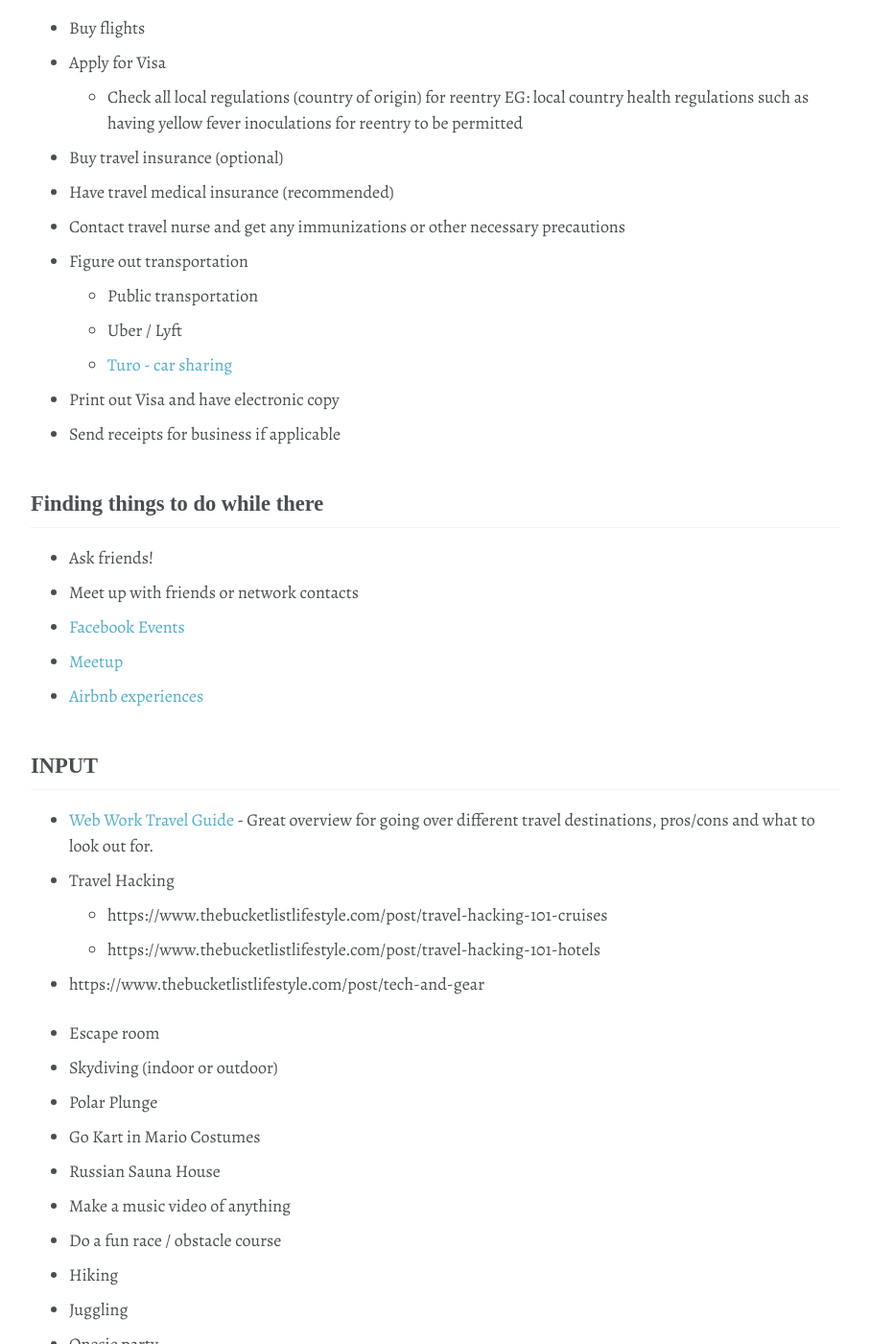
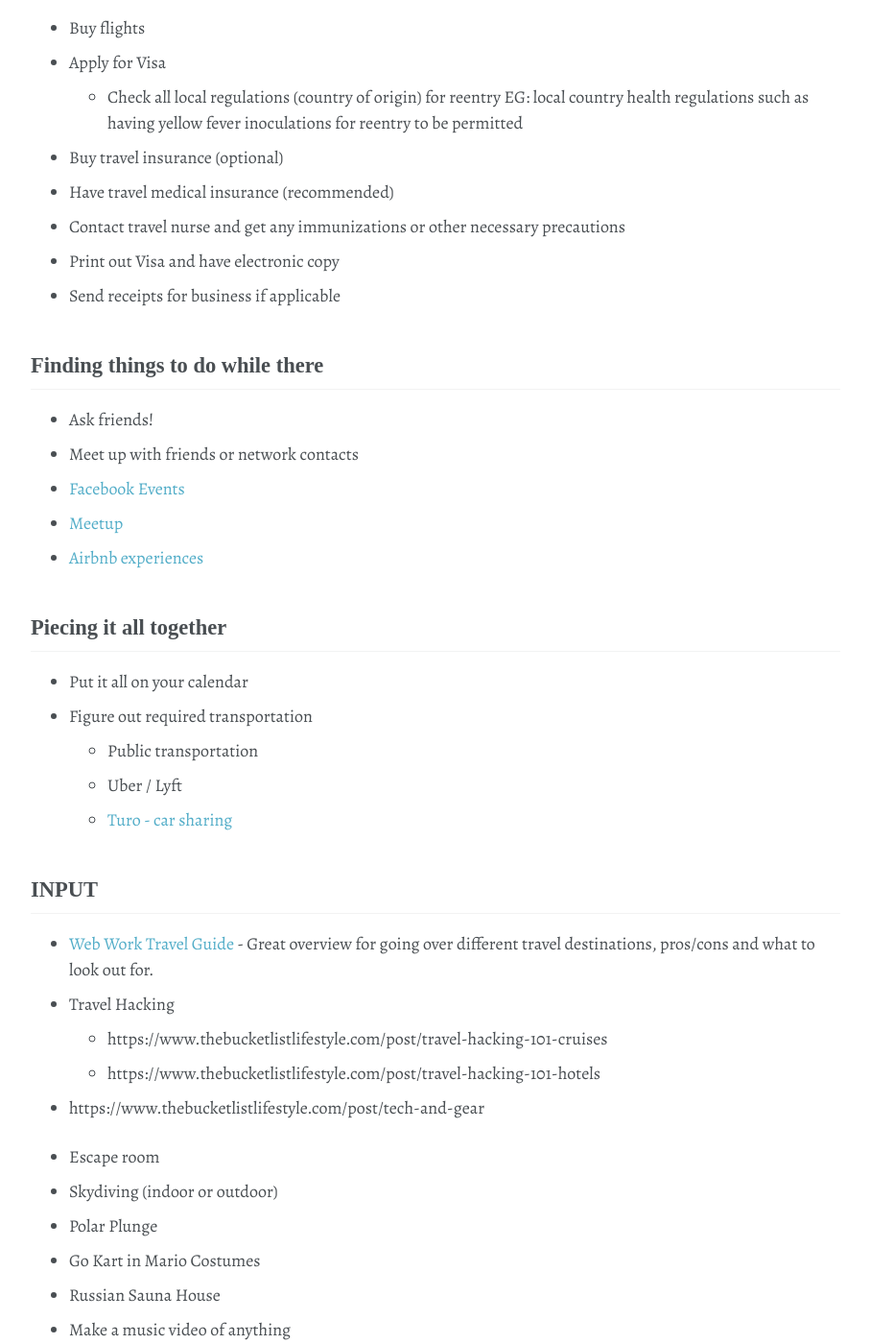
Before and after one commit to shanemileham/levelupmylife, a Jekyll site: the page built from _content/travel/planning.md, in a window 1280 px wide and 1400 px high, scrolled down 1163 px. Shown: the whole window at 96% size, without its empty margins (86-993 px from the left). Built offline with Jekyll 4.4.1, drawn with Linux system fonts in a browser that asks for light colours; some web fonts are replaced; comment, search, counter and statistics services are not loaded.

Commit message:
travel/planning - moved transportation

```diff
--- a/_content/travel/planning.md
+++ b/_content/travel/planning.md
@@ -48,6 +44,13 @@ title: Travel Planning
 - [Facebook Events](https://www.facebook.com/events)
 - [Meetup](https://www.meetup.com/)
 - [Airbnb experiences](https://www.airbnb.com/s/experiences)
+
+## Piecing it all together
+- Put it all on your calendar
+- Figure out required transportation
+  - Public transportation
+  - Uber / Lyft
+  - [Turo - car sharing](https://turo.com/c/shanem559)
 
 ## INPUT
 - [Web Work Travel Guide](https://www.dropbox.com/s/vh057jtym6yxee7/WebworktravelGuide2.5.pdf) - Great overview for going over different travel destinations, pros/cons and what to look out for.
```
Also changed, not shown: other parts of _content/travel/planning.md (+0 -4 lines).
